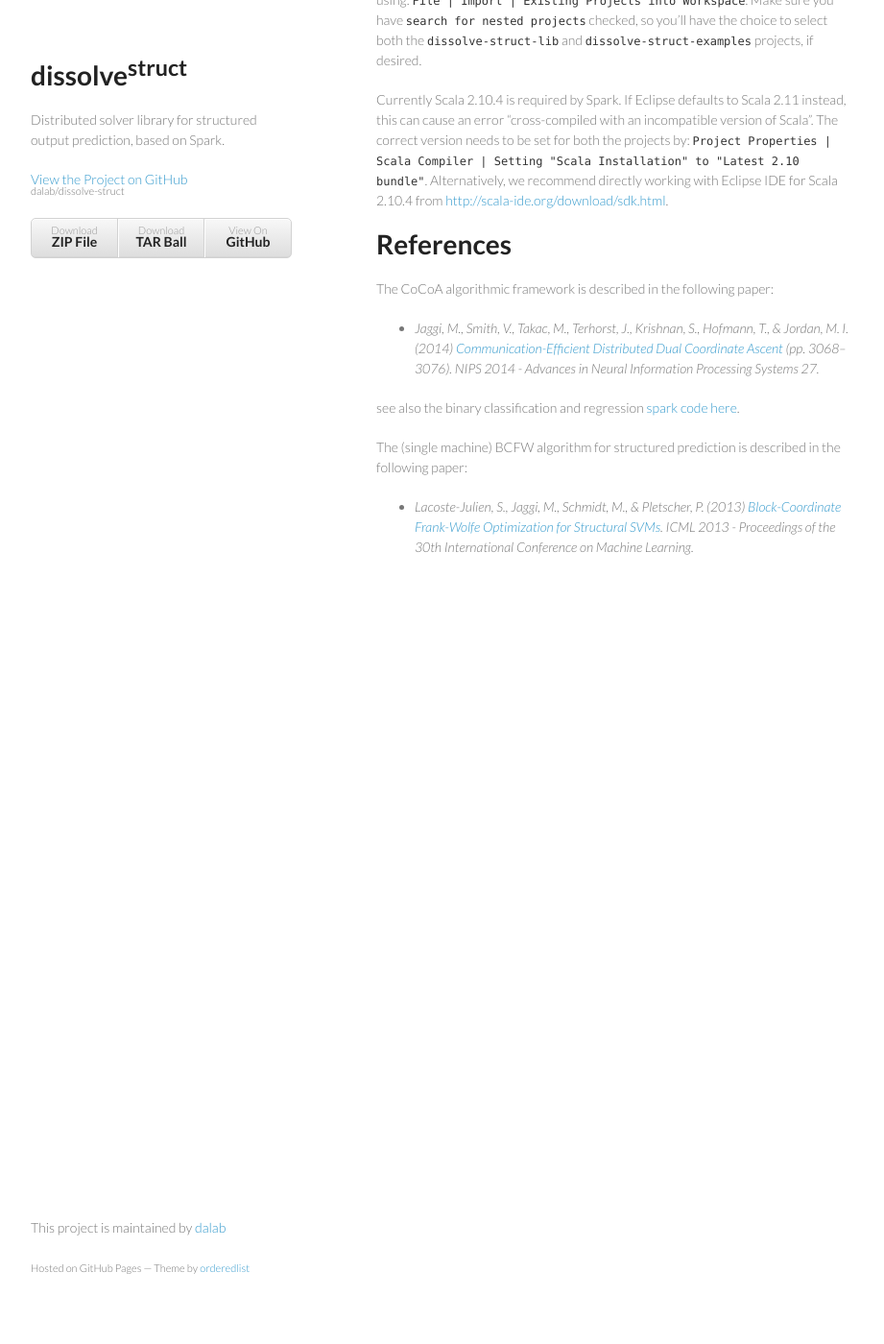
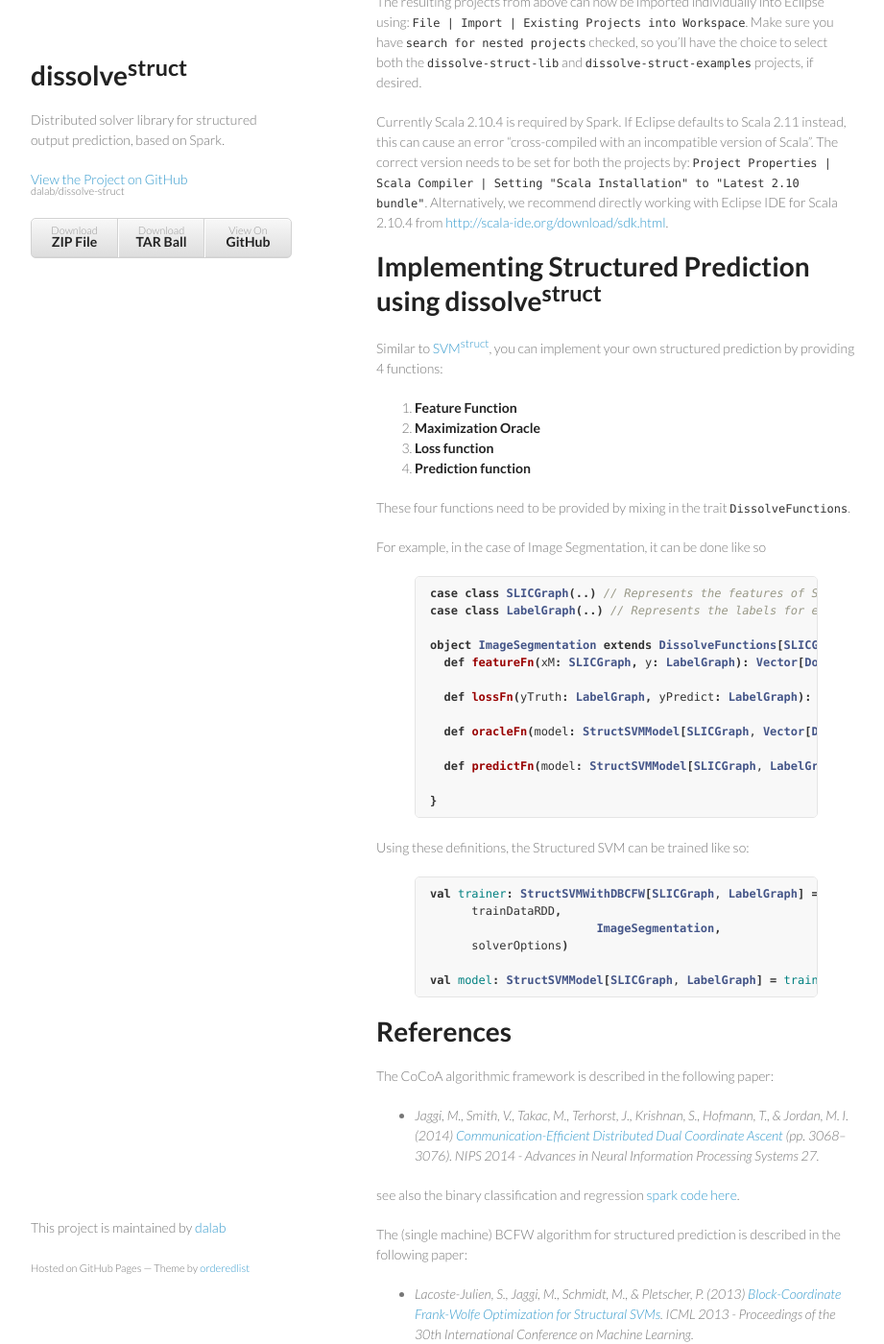
Before and after one commit to dalab/dissolve-struct, a Jekyll site: the page built from index.md, in a window 1280 px wide and 1400 px high, scrolled down 4676 px. Shown: the whole window at 96% size, without its empty margins (178-1099 px from the left). Built offline with Jekyll 4.4.1, drawn with Linux system fonts in a browser that asks for light colours; before the commit the page ends 5326 px from its top, so only the background shows below that; some of the changed text lies outside the part shown.

Commit message:
Adding section on how to use dissovle^struct

```diff
--- a/index.md
+++ b/index.md
@@ -156,7 +156,6 @@
 The training can be done quickly with only unary features using the `-onlyunaries` flag.
 
 
-
 # Setting up a development environment
 We recommend using [Eclipse for Scala](http://scala-ide.org/download/sdk.html), though a similar setup can also be done in Intellij IDEA.
 To create an Eclipse Scala project for our purposes, the following simple `sbt` command can be used. This generates the respective .classpath files needed.
@@ -176,6 +175,48 @@
 `Project Properties | Scala Compiler | Setting "Scala Installation" to "Latest 2.10 bundle"`.
 Alternatively, we recommend directly working with Eclipse IDE for Scala 2.10.4 from <http://scala-ide.org/download/sdk.html>.
 
+
+# Implementing Structured Prediction using dissolve<sup>struct</sup>
+Similar to [SVM<sup>struct</sup>](http://www.cs.cornell.edu/people/tj/svm_light/svm_struct.html), you can implement your own structured prediction by providing 4 functions:
+
+1. **Feature Function**
+2. **Maximization Oracle**
+3. **Loss function**
+4. **Prediction function**
+
+These four functions need to be provided by mixing in the trait `DissolveFunctions`.
+
+For example, in the case of Image Segmentation, it can be done like so
+
+{% highlight scala %}
+case class SLICGraph(..) // Represents the features of Superpixels in an image
+case class LabelGraph(..) // Represents the labels for each superpixel in the above class
+
+object ImageSegmentation extends DissolveFunctions[SLICGraph, LabelGraph] {
+  def featureFn(xM: SLICGraph, y: LabelGraph): Vector[Double] = {...}
+
+  def lossFn(yTruth: LabelGraph, yPredict: LabelGraph): Double = {...}
+
+  def oracleFn(model: StructSVMModel[SLICGraph, Vector[Double]], xi: SLICGraph, yi: LabelGraph): LabelGraph = {...}
+
+  def predictFn(model: StructSVMModel[SLICGraph, LabelGraph], xi: SLICGraph): LabelGraph = {...}
+
+}
+{% endhighlight %}
+
+Using these definitions, the Structured SVM can be trained like so:
+
+{% highlight scala %}
+val trainer: StructSVMWithDBCFW[SLICGraph, LabelGraph] = new StructSVMWithDBCFW[SLICGraph, LabelGraph](
+      trainDataRDD,
+			ImageSegmentation,
+      solverOptions)
+
+val model: StructSVMModel[SLICGraph, LabelGraph] = trainer.trainModel()
+
+{% endhighlight %}
+
+
 # References
 The CoCoA algorithmic framework is described in the following paper:
 
```
